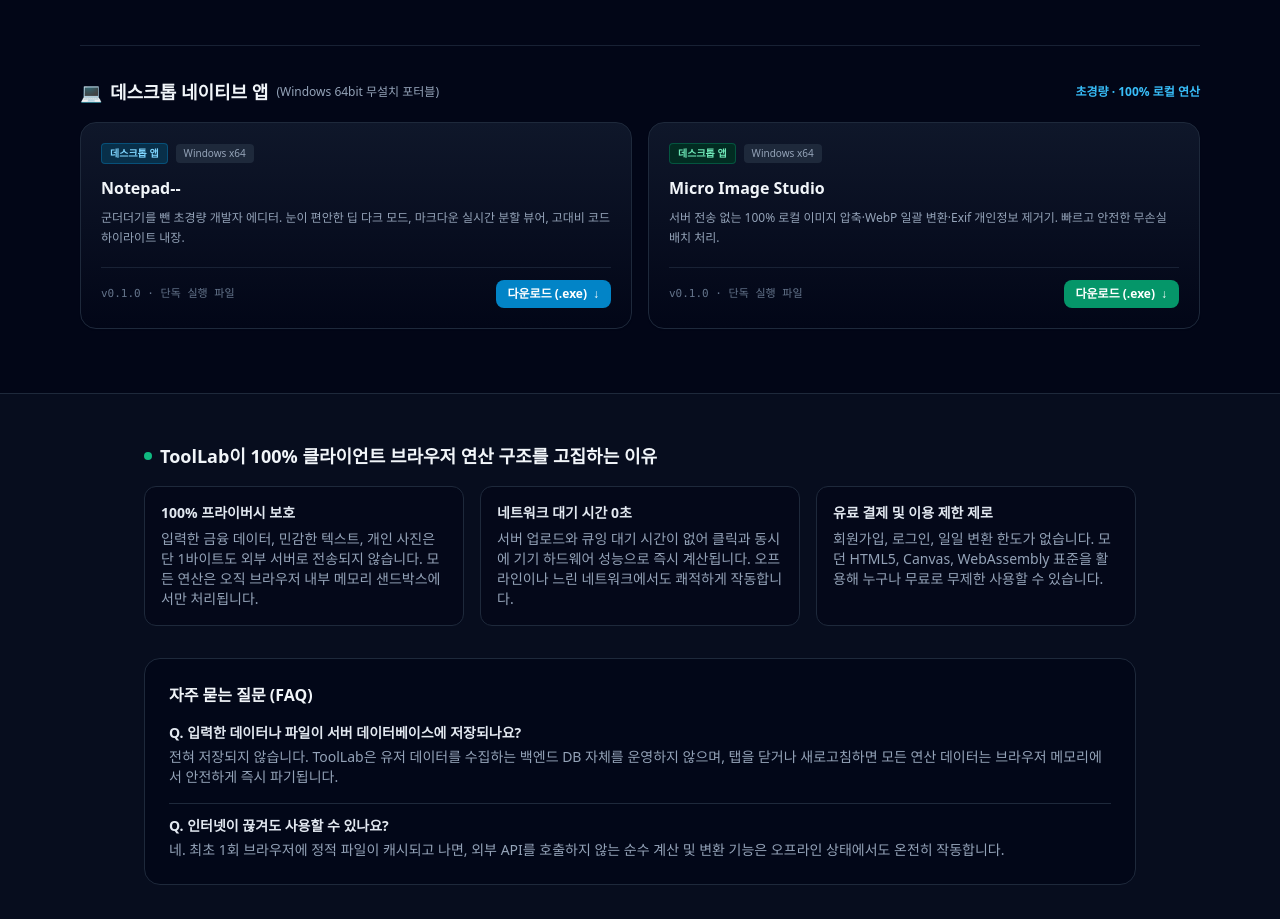
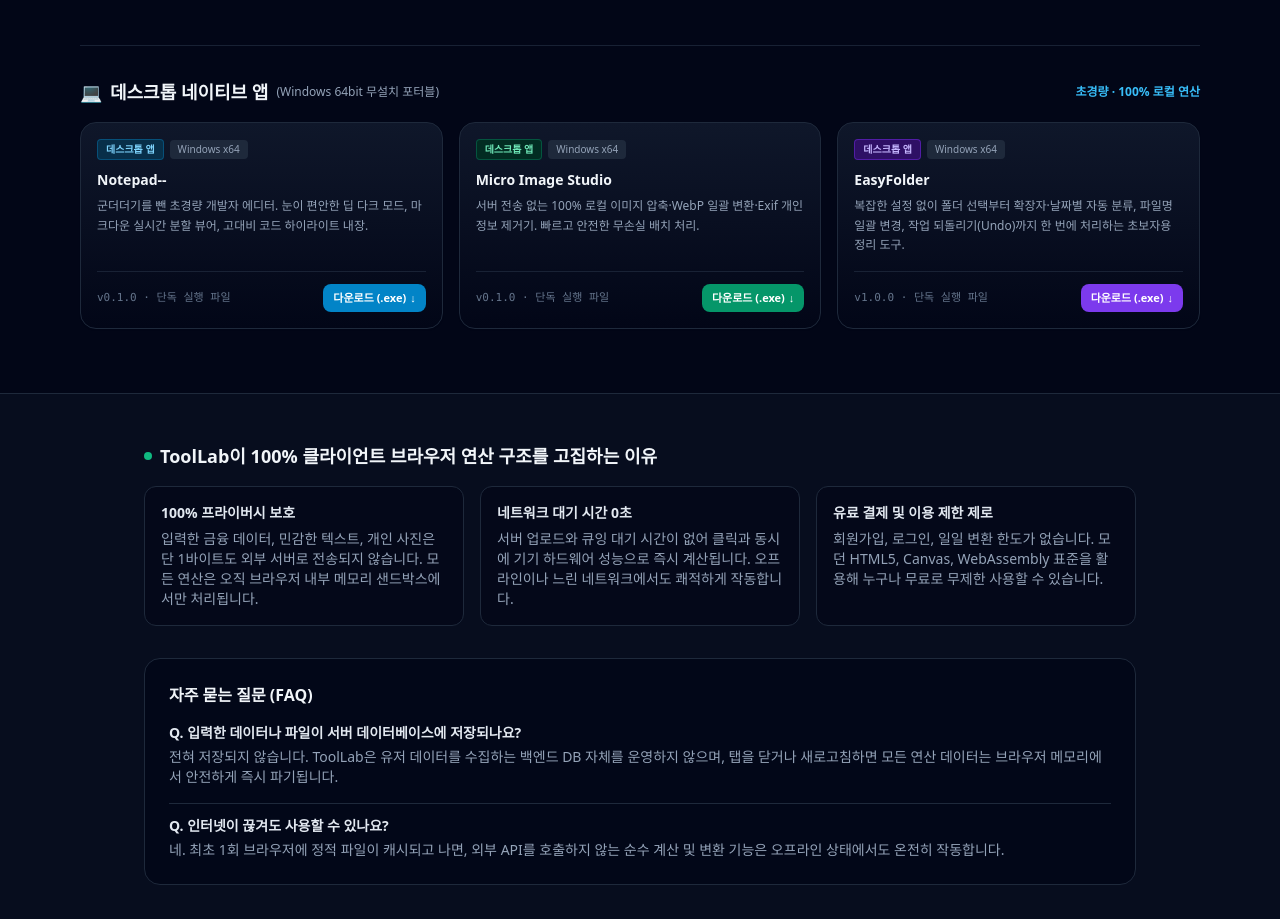
Before and after one commit to JayMoon000/toollab_org, a plain HTML site: page ko/index.html in a window 1280 px wide. Shown: the part 2142-3061 px from the top of the page. Drawn offline with nearby package versions, Linux system fonts and the light colour scheme.

Commit message:
feat: add EasyFolder download card to ko page

```diff
--- a/ko/index.html
+++ b/ko/index.html
@@ -145,23 +145,23 @@
         <span class="text-xs text-sky-400 font-semibold">초경량 · 100% 로컬 연산</span>
       </div>
 
-      <div class="grid grid-cols-1 sm:grid-cols-2 gap-4">
+      <div class="grid grid-cols-1 sm:grid-cols-2 lg:grid-cols-3 gap-4">
         <!-- 1. Notepad-- 카드 -->
-        <div class="p-5 rounded-2xl bg-gradient-to-b from-slate-900 to-slate-950 border border-slate-800 hover:border-sky-500/50 transition-all flex flex-col justify-between shadow-sm">
+        <div class="p-4 rounded-2xl bg-gradient-to-b from-slate-900 to-slate-950 border border-slate-800 hover:border-sky-500/50 transition-all flex flex-col justify-between shadow-sm">
           <div>
-            <div class="flex items-center gap-2 mb-3">
+            <div class="flex items-center gap-1.5 mb-2.5">
               <span class="text-[10px] font-bold px-2 py-0.5 rounded bg-sky-950 text-sky-300 border border-sky-800/80">데스크톱 앱</span>
               <span class="text-[10px] font-medium px-2 py-0.5 rounded bg-slate-800 text-slate-400">Windows x64</span>
             </div>
-            <h3 class="text-base font-bold text-slate-100">Notepad--</h3>
-            <p class="text-xs text-slate-400 mt-2 leading-relaxed">
+            <h3 class="text-sm font-bold text-slate-100">Notepad--</h3>
+            <p class="text-xs text-slate-400 mt-1.5 leading-relaxed">
               군더더기를 뺀 초경량 개발자 에디터. 눈이 편안한 딥 다크 모드, 마크다운 실시간 분할 뷰어, 고대비 코드 하이라이트 내장.
             </p>
           </div>
-          <div class="mt-5 pt-3 border-t border-slate-800/80 flex items-center justify-between">
-            <span class="text-[11px] font-mono text-slate-500">v0.1.0 · 단독 실행 파일</span>
+          <div class="mt-4 pt-3 border-t border-slate-800/80 flex items-center justify-between gap-2">
+            <span class="text-[11px] font-mono text-slate-500 truncate">v0.1.0 · 단독 실행 파일</span>
             <a href="https://github.com/JayMoon000/toollab_org/releases/download/v0.1.0/notepad-nm.exe"
-               class="inline-flex items-center gap-1.5 px-3 py-1.5 text-xs font-semibold text-white bg-sky-600 hover:bg-sky-500 rounded-lg transition-colors shadow-xs"
+               class="inline-flex items-center gap-1 px-2.5 py-1.5 text-[11px] font-semibold text-white bg-sky-600 hover:bg-sky-500 rounded-lg transition-colors shadow-xs shrink-0"
                download>
               <span>다운로드 (.exe)</span>
               <span>↓</span>
@@ -170,21 +170,44 @@
         </div>
 
         <!-- 2. Micro Image Studio 카드 -->
-        <div class="p-5 rounded-2xl bg-gradient-to-b from-slate-900 to-slate-950 border border-slate-800 hover:border-emerald-500/50 transition-all flex flex-col justify-between shadow-sm">
+        <div class="p-4 rounded-2xl bg-gradient-to-b from-slate-900 to-slate-950 border border-slate-800 hover:border-emerald-500/50 transition-all flex flex-col justify-between shadow-sm">
           <div>
-            <div class="flex items-center gap-2 mb-3">
+            <div class="flex items-center gap-1.5 mb-2.5">
               <span class="text-[10px] font-bold px-2 py-0.5 rounded bg-emerald-950 text-emerald-300 border border-emerald-800/80">데스크톱 앱</span>
               <span class="text-[10px] font-medium px-2 py-0.5 rounded bg-slate-800 text-slate-400">Windows x64</span>
             </div>
-            <h3 class="text-base font-bold text-slate-100">Micro Image Studio</h3>
-            <p class="text-xs text-slate-400 mt-2 leading-relaxed">
+            <h3 class="text-sm font-bold text-slate-100">Micro Image Studio</h3>
+            <p class="text-xs text-slate-400 mt-1.5 leading-relaxed">
               서버 전송 없는 100% 로컬 이미지 압축·WebP 일괄 변환·Exif 개인정보 제거기. 빠르고 안전한 무손실 배치 처리.
             </p>
           </div>
-          <div class="mt-5 pt-3 border-t border-slate-800/80 flex items-center justify-between">
-            <span class="text-[11px] font-mono text-slate-500">v0.1.0 · 단독 실행 파일</span>
+          <div class="mt-4 pt-3 border-t border-slate-800/80 flex items-center justify-between gap-2">
+            <span class="text-[11px] font-mono text-slate-500 truncate">v0.1.0 · 단독 실행 파일</span>
             <a href="https://github.com/JayMoon000/toollab_org/releases/download/v0.1.0/micro-image-studio.exe"
-               class="inline-flex items-center gap-1.5 px-3 py-1.5 text-xs font-semibold text-white bg-emerald-600 hover:bg-emerald-500 rounded-lg transition-colors shadow-xs"
+               class="inline-flex items-center gap-1 px-2.5 py-1.5 text-[11px] font-semibold text-white bg-emerald-600 hover:bg-emerald-500 rounded-lg transition-colors shadow-xs shrink-0"
+               download>
+              <span>다운로드 (.exe)</span>
+              <span>↓</span>
+            </a>
+          </div>
+        </div>
+
+        <!-- 3. EasyFolder 카드 -->
+        <div class="p-4 rounded-2xl bg-gradient-to-b from-slate-900 to-slate-950 border border-slate-800 hover:border-violet-500/50 transition-all flex flex-col justify-between shadow-sm">
+          <div>
+            <div class="flex items-center gap-1.5 mb-2.5">
+              <span class="text-[10px] font-bold px-2 py-0.5 rounded bg-violet-950 text-violet-300 border border-violet-800/80">데스크톱 앱</span>
+              <span class="text-[10px] font-medium px-2 py-0.5 rounded bg-slate-800 text-slate-400">Windows x64</span>
+            </div>
+            <h3 class="text-sm font-bold text-slate-100">EasyFolder</h3>
+            <p class="text-xs text-slate-400 mt-1.5 leading-relaxed">
+              복잡한 설정 없이 폴더 선택부터 확장자·날짜별 자동 분류, 파일명 일괄 변경, 작업 되돌리기(Undo)까지 한 번에 처리하는 초보자용 정리 도구.
+            </p>
+          </div>
+          <div class="mt-4 pt-3 border-t border-slate-800/80 flex items-center justify-between gap-2">
+            <span class="text-[11px] font-mono text-slate-500 truncate">v1.0.0 · 단독 실행 파일</span>
+            <a href="https://github.com/JayMoon000/toollab_org/releases/download/v0.1.0/easy-folder-organizer.exe"
+               class="inline-flex items-center gap-1 px-2.5 py-1.5 text-[11px] font-semibold text-white bg-violet-600 hover:bg-violet-500 rounded-lg transition-colors shadow-xs shrink-0"
                download>
               <span>다운로드 (.exe)</span>
               <span>↓</span>
```
